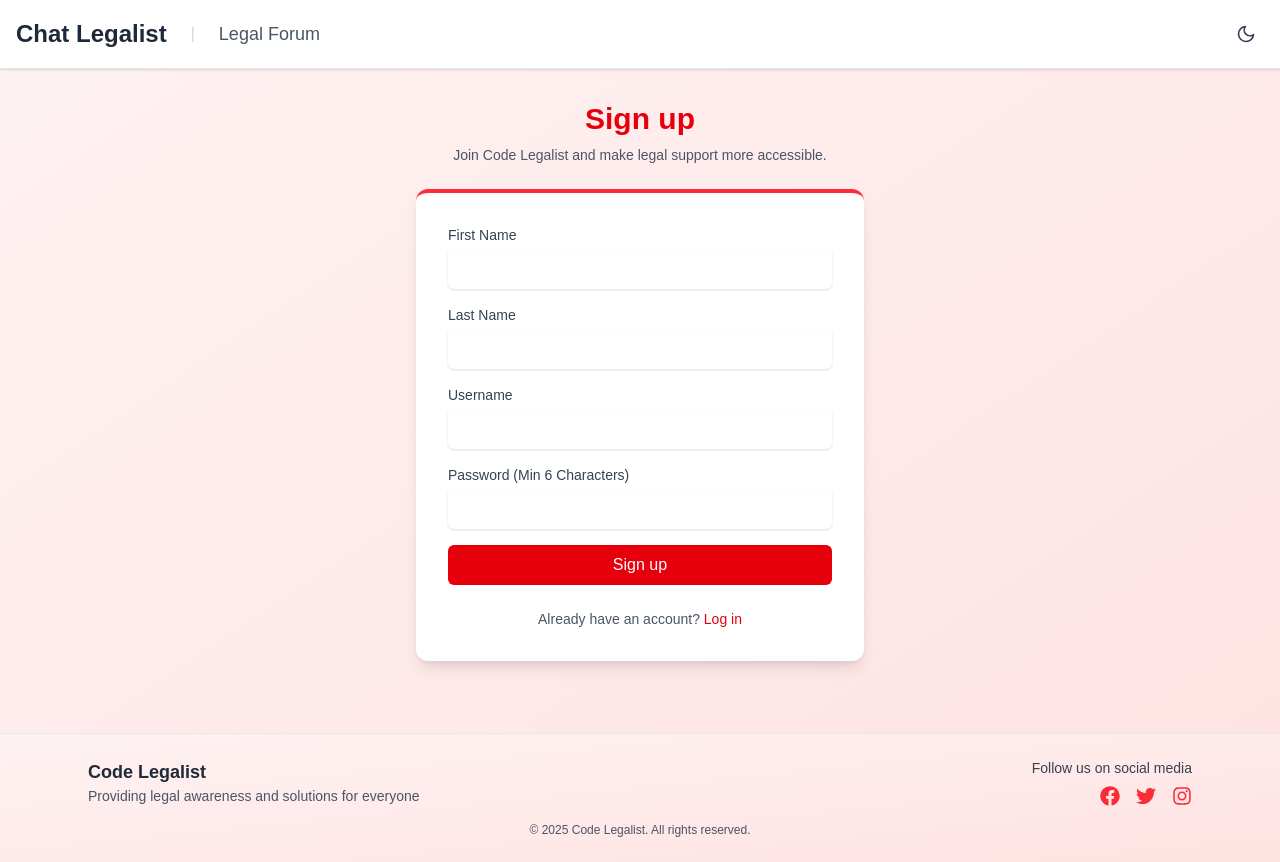
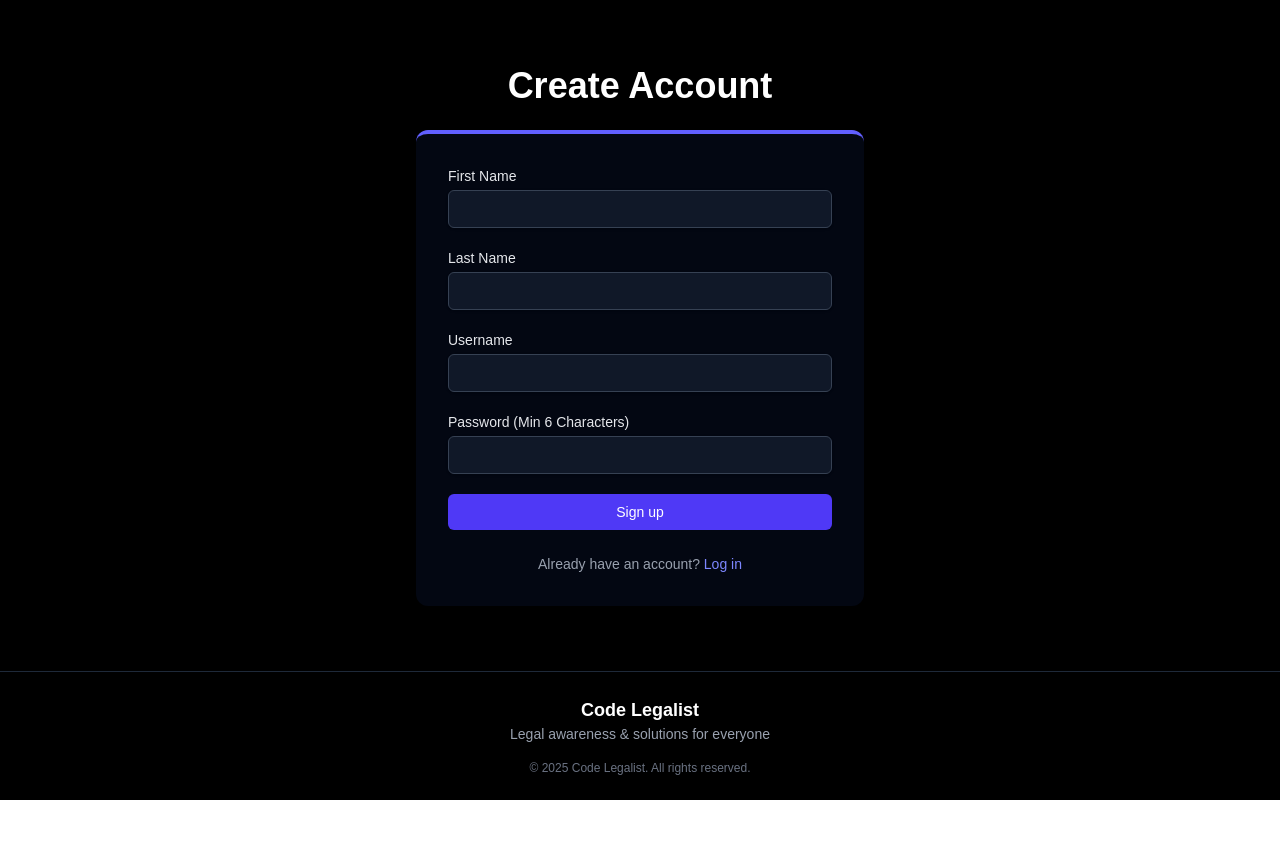
Before and after one commit to Devendra-singhh/code_legalist, a React (Vite) app in the folder forum/forum_frontend/: page /signup in a window 1280 px wide. After the commit the page ends 800 px from the top, so only its background shows below. Built offline with nearby package versions, Linux system fonts and the light colour scheme.

Commit message:
UI: Update login and signup pages - Remove social media icons and dark mode toggle - Set consistent dark theme with indigo accents - Improve form styling and error messages

```diff
--- a/forum/forum_frontend/src/components/Login.jsx
+++ b/forum/forum_frontend/src/components/Login.jsx
@@ -3,7 +3,6 @@
 import { login } from "../utils/api";
 import { ToastContainer, toast } from "react-toastify";
 import "react-toastify/dist/ReactToastify.css";
-import { FaFacebook, FaTwitter, FaInstagram } from "react-icons/fa";
 
 const Login = ({ setIsAuthenticated, setToken }) => {
   const [formData, setFormData] = useState({ username: "", password: "" });
@@ -37,19 +36,19 @@
   };
 
   return (
-    <div className="min-h-screen flex flex-col justify-between bg-gradient-to-br from-red-50 to-red-100">
+    <div className="min-h-screen flex flex-col justify-between bg-black">
       <ToastContainer />
 
       <main className="flex-grow flex items-center justify-center px-4 py-8 sm:px-6 lg:px-8">
         <div className="w-full max-w-md">
-          <h2 className="text-3xl sm:text-4xl font-bold text-center text-red-600 mb-6">
+          <h2 className="text-3xl sm:text-4xl font-bold text-center text-white mb-6">
             Welcome Back
           </h2>
 
-          <div className="bg-white shadow-lg rounded-xl p-6 sm:p-8 border-t-4 border-red-500">
+          <div className="bg-gray-950 shadow-lg rounded-xl p-6 sm:p-8 border-t-4 border-indigo-500">
             {error && (
-              <div className="mb-4 bg-red-50 border-l-4 border-red-500 p-3 rounded">
-                <p className="text-sm text-red-700">{error}</p>
+              <div className="mb-4 bg-red-900/50 border-l-4 border-red-500 p-3 rounded">
+                <p className="text-sm text-red-300">{error}</p>
               </div>
             )}
 
@@ -57,7 +56,7 @@
               <div>
                 <label
                   htmlFor="username"
-                  className="block text-sm font-medium text-gray-700"
+                  className="block text-sm font-medium text-gray-200"
                 >
                   Username
                 </label>
@@ -69,14 +68,14 @@
                   value={formData.username}
                   onChange={handleChange}
                   autoComplete="username"
-                  className="mt-1 block w-full px-4 py-2 border border-gray-300 rounded-md shadow-sm focus:ring-red-500 focus:border-red-500 text-sm"
+                  className="mt-1 block w-full px-4 py-2 border border-gray-700 rounded-md shadow-sm focus:ring-indigo-500 focus:border-indigo-500 text-sm bg-gray-900 text-white placeholder-gray-400"
                 />
               </div>
 
               <div>
                 <label
                   htmlFor="password"
-                  className="block text-sm font-medium text-gray-700"
+                  className="block text-sm font-medium text-gray-200"
                 >
                   Password
                 </label>
@@ -89,7 +88,7 @@
                   value={formData.password}
                   onChange={handleChange}
                   autoComplete="current-password"
-                  className="mt-1 block w-full px-4 py-2 border border-gray-300 rounded-md shadow-sm focus:ring-red-500 focus:border-red-500 text-sm"
+                  className="mt-1 block w-full px-4 py-2 border border-gray-700 rounded-md shadow-sm focus:ring-indigo-500 focus:border-indigo-500 text-sm bg-gray-900 text-white placeholder-gray-400"
                 />
               </div>
 
@@ -98,9 +97,9 @@
                 disabled={isLoading}
                 className={`w-full flex justify-center items-center py-2 px-4 rounded-md text-sm font-medium text-white transition ${
                   isLoading
-                    ? "bg-red-400 cursor-not-allowed"
-                    : "bg-red-600 hover:bg-red-700"
-                } focus:outline-none focus:ring-2 focus:ring-red-500`}
+                    ? "bg-indigo-400 cursor-not-allowed"
+                    : "bg-indigo-600 hover:bg-indigo-700"
+                } focus:outline-none focus:ring-2 focus:ring-indigo-500`}
               >
                 {isLoading ? (
                   <>
@@ -132,11 +131,11 @@
               </button>
             </form>
 
-            <div className="mt-6 text-center text-sm text-gray-600">
+            <div className="mt-6 text-center text-sm text-gray-400">
               Don&apos;t have an account?{" "}
               <Link
                 to="/signup"
-                className="font-medium text-red-600 hover:text-red-500"
+                className="font-medium text-indigo-400 hover:text-indigo-300"
               >
                 Sign up
               </Link>
@@ -145,30 +144,15 @@
         </div>
       </main>
 
-      <footer className="bg-gradient-to-br from-red-50 to-red-100 border-t border-gray-200 py-6">
-        <div className="max-w-7xl mx-auto px-4 sm:px-6 flex flex-col md:flex-row justify-between items-center gap-4">
-          <div className="text-center md:text-left">
-            <h4 className="text-lg font-semibold text-gray-800">Code Legalist</h4>
-            <p className="text-sm text-gray-600">Legal awareness & solutions for everyone</p>
-          </div>
-
-          <div className="text-center md:text-right">
-            <p className="text-sm text-gray-700 mb-2">Follow us</p>
-            <div className="flex justify-center md:justify-end gap-4 text-red-500">
-              <a href="#" aria-label="Facebook" className="hover:text-red-700">
-                <FaFacebook size={20} />
-              </a>
-              <a href="#" aria-label="Twitter" className="hover:text-red-700">
-                <FaTwitter size={20} />
-              </a>
-              <a href="#" aria-label="Instagram" className="hover:text-red-700">
-                <FaInstagram size={20} />
-              </a>
-            </div>
+      <footer className="bg-black border-t border-gray-800 py-6">
+        <div className="max-w-7xl mx-auto px-4 sm:px-6">
+          <div className="text-center">
+            <h4 className="text-lg font-semibold text-white">Code Legalist</h4>
+            <p className="text-sm text-gray-400">Legal awareness & solutions for everyone</p>
           </div>
         </div>
 
-        <div className="mt-4 text-center text-xs text-gray-600">
+        <div className="mt-4 text-center text-xs text-gray-500">
           &copy; {new Date().getFullYear()} Code Legalist. All rights reserved.
         </div>
       </footer>
--- a/forum/forum_frontend/src/components/Signup.jsx
+++ b/forum/forum_frontend/src/components/Signup.jsx
@@ -1,10 +1,8 @@
-import { useState, useEffect } from "react";
+import { useState } from "react";
 import { useNavigate, Link } from "react-router-dom";
 import { signup } from "../utils/api";
 import { ToastContainer, toast } from "react-toastify";
 import "react-toastify/dist/ReactToastify.css";
-import { FaFacebook, FaTwitter, FaInstagram } from "react-icons/fa";
-import { FiSun, FiMoon } from "react-icons/fi";
 
 const Signup = ({ setIsAuthenticated, setToken }) => {
   const [formData, setFormData] = useState({
@@ -15,23 +13,7 @@
   });
   const [error, setError] = useState("");
   const [isLoading, setIsLoading] = useState(false);
-  const [darkMode, setDarkMode] = useState(false);
   const navigate = useNavigate();
-
-  // Effect to initialize dark mode from system preference
-  useEffect(() => {
-    const isDark = window.matchMedia('(prefers-color-scheme: dark)').matches;
-    setDarkMode(isDark);
-  }, []);
-
-  // Effect to apply dark mode class to html element
-  useEffect(() => {
-    if (darkMode) {
-      document.documentElement.classList.add('dark');
-    } else {
-      document.documentElement.classList.remove('dark');
-    }
-  }, [darkMode]);
 
   const handleChange = (e) =>
     setFormData({ ...formData, [e.target.name]: e.target.value });
@@ -66,77 +48,28 @@
   };
 
   return (
-    <div className={`min-h-screen flex flex-col transition-colors duration-300 ${
-      darkMode ? 'bg-gray-900 text-gray-100' : 'bg-gradient-to-br from-red-50 to-red-100 text-gray-900'
-    }`}>
+    <div className="min-h-screen flex flex-col justify-between bg-black">
       <ToastContainer />
 
-      {/* Header with Dark Mode Toggle */}
-      <header className={`sticky top-0 z-50 shadow-sm transition-colors duration-300 ${
-        darkMode ? 'bg-gray-800 border-b border-gray-700' : 'bg-white border-b border-gray-200'
-      }`}>
-        <div className="max-w-7xl mx-auto px-4 py-4">
-          <div className="flex justify-between items-center">
-            <div className="flex items-center space-x-6">
-              <h1 className={`text-2xl font-bold ${darkMode ? 'text-white' : 'text-gray-800'}`}>
-                Chat Legalist
-              </h1>
-              <span className="text-gray-300">|</span>
-              <span className={`text-lg ${darkMode ? 'text-gray-300' : 'text-gray-600'}`}>
-                Legal Forum
-              </span>
-            </div>
+      <main className="flex-grow flex items-center justify-center px-4 py-8 sm:px-6 lg:px-8">
+        <div className="w-full max-w-md">
+          <h2 className="text-3xl sm:text-4xl font-bold text-center text-white mb-6">
+            Create Account
+          </h2>
 
-            {/* Dark Mode Toggle */}
-            <button
-              onClick={() => setDarkMode(!darkMode)}
-              className={`p-2 rounded-full transition duration-300 flex items-center justify-center ${
-                darkMode
-                  ? 'hover:bg-gray-700'
-                  : 'hover:bg-gray-100'
-              }`}
-              aria-label="Toggle dark mode"
-            >
-              {darkMode ? (
-                <FiSun size={20} className="text-yellow-300" />
-              ) : (
-                <FiMoon size={20} className="text-gray-700" />
-              )}
-            </button>
-          </div>
-        </div>
-      </header>
-
-      <div className="flex-grow flex flex-col justify-center px-4 py-8 sm:px-6 lg:px-8">
-        <div className="sm:mx-auto sm:w-full sm:max-w-md">
-          <h2 className={`text-center text-3xl font-extrabold ${
-            darkMode ? 'text-red-400' : 'text-red-600'
-          }`}>Sign up</h2>
-          <p className={`mt-2 text-center text-sm ${
-            darkMode ? 'text-gray-300' : 'text-gray-600'
-          }`}>
-            Join Code Legalist and make legal support more accessible.
-          </p>
-        </div>
-
-        <div className="mt-6 sm:mx-auto sm:w-full sm:max-w-md">
-          <div className={`shadow-lg rounded-xl p-6 sm:p-8 border-t-4 border-red-500 ${
-            darkMode ? 'bg-gray-800' : 'bg-white'
-          }`}>
+          <div className="bg-gray-950 shadow-lg rounded-xl p-6 sm:p-8 border-t-4 border-indigo-500">
             {error && (
-              <div className="mb-4 bg-red-50 border-l-4 border-red-500 p-3 text-red-700 text-sm">
-                {error}
+              <div className="mb-4 bg-red-900/50 border-l-4 border-red-500 p-3 rounded">
+                <p className="text-sm text-red-300">{error}</p>
               </div>
             )}
 
-            <form className="space-y-4" onSubmit={handleSubmit}>
+            <form className="space-y-5" onSubmit={handleSubmit}>
               {["firstName", "lastName", "username", "password"].map((field) => (
                 <div key={field}>
                   <label
                     htmlFor={field}
-                    className={`block text-sm font-medium ${
-                      darkMode ? 'text-gray-200' : 'text-gray-700'
-                    } capitalize`}
+                    className="block text-sm font-medium text-gray-200 capitalize"
                   >
                     {field === "password"
                       ? "Password (min 6 characters)"
@@ -161,12 +94,7 @@
                         ? "family-name"
                         : field
                     }
-                    className={`mt-1 block w-full px-3 py-2 rounded-md shadow-sm
-                      focus:ring-red-500 focus:border-red-500 text-sm sm:text-base
-                      ${darkMode
-                        ? 'bg-gray-700 border-gray-600 text-white placeholder-gray-400'
-                        : 'bg-white border-gray-300 text-gray-900 placeholder-gray-500'
-                      }`}
+                    className="mt-1 block w-full px-4 py-2 border border-gray-700 rounded-md shadow-sm focus:ring-indigo-500 focus:border-indigo-500 text-sm bg-gray-900 text-white placeholder-gray-400"
                   />
                 </div>
               ))}
@@ -174,9 +102,11 @@
               <button
                 type="submit"
                 disabled={isLoading}
-                className={`w-full flex justify-center items-center py-2 px-4 rounded-md text-sm sm:text-base font-medium text-white ${
-                  isLoading ? "bg-red-400" : "bg-red-600 hover:bg-red-700"
-                } focus:outline-none focus:ring-2 focus:ring-red-500`}
+                className={`w-full flex justify-center items-center py-2 px-4 rounded-md text-sm font-medium text-white transition ${
+                  isLoading
+                    ? "bg-indigo-400 cursor-not-allowed"
+                    : "bg-indigo-600 hover:bg-indigo-700"
+                } focus:outline-none focus:ring-2 focus:ring-indigo-500`}
               >
                 {isLoading ? (
                   <>
@@ -186,7 +116,14 @@
                       fill="none"
                       viewBox="0 0 24 24"
                     >
-                      <circle className="opacity-25" cx="12" cy="12" r="10" stroke="currentColor" strokeWidth="4" />
+                      <circle
+                        className="opacity-25"
+                        cx="12"
+                        cy="12"
+                        r="10"
+                        stroke="currentColor"
+                        strokeWidth="4"
+                      />
                       <path
                         className="opacity-75"
                         fill="currentColor"
@@ -201,62 +138,28 @@
               </button>
             </form>
 
-            <div className={`mt-6 text-center text-sm ${
-              darkMode ? 'text-gray-300' : 'text-gray-600'
-            }`}>
+            <div className="mt-6 text-center text-sm text-gray-400">
               Already have an account?{" "}
-              <Link to="/" className={`font-medium ${
-                darkMode ? 'text-red-400 hover:text-red-300' : 'text-red-600 hover:text-red-500'
-              }`}>
+              <Link
+                to="/login"
+                className="font-medium text-indigo-400 hover:text-indigo-300"
+              >
                 Log in
               </Link>
             </div>
           </div>
         </div>
-      </div>
+      </main>
 
-      <footer className={`border-t py-6 mt-10 transition-colors duration-300 ${
-        darkMode
-          ? 'bg-gray-800 border-gray-700'
-          : 'bg-gradient-to-br from-red-50 to-red-100 border-gray-200'
-      }`}>
-        <div className="max-w-6xl mx-auto px-4 sm:px-6 flex flex-col md:flex-row justify-between items-center">
-          <div className="text-center md:text-left mb-4 md:mb-0">
-            <h4 className={`text-lg font-bold ${
-              darkMode ? 'text-white' : 'text-gray-800'
-            }`}>Code Legalist</h4>
-            <p className={`text-sm ${
-              darkMode ? 'text-gray-300' : 'text-gray-600'
-            }`}>
-              Providing legal awareness and solutions for everyone
-            </p>
-          </div>
-          <div className="text-center md:text-right">
-            <p className={`text-sm mb-2 ${
-              darkMode ? 'text-gray-300' : 'text-gray-700'
-            }`}>Follow us on social media</p>
-            <div className="flex justify-center md:justify-end space-x-4">
-              <a href="#" aria-label="Facebook" className={`${
-                darkMode ? 'text-red-400 hover:text-red-300' : 'text-red-500 hover:text-red-700'
-              }`}>
-                <FaFacebook size={20} />
-              </a>
-              <a href="#" aria-label="Twitter" className={`${
-                darkMode ? 'text-red-400 hover:text-red-300' : 'text-red-500 hover:text-red-700'
-              }`}>
-                <FaTwitter size={20} />
-              </a>
-              <a href="#" aria-label="Instagram" className={`${
-                darkMode ? 'text-red-400 hover:text-red-300' : 'text-red-500 hover:text-red-700'
-              }`}>
-                <FaInstagram size={20} />
-              </a>
-            </div>
+      <footer className="bg-black border-t border-gray-800 py-6">
+        <div className="max-w-7xl mx-auto px-4 sm:px-6">
+          <div className="text-center">
+            <h4 className="text-lg font-semibold text-white">Code Legalist</h4>
+            <p className="text-sm text-gray-400">Legal awareness & solutions for everyone</p>
           </div>
         </div>
-        <div className={`mt-4 text-center text-xs ${
-          darkMode ? 'text-gray-400' : 'text-gray-600'
-        }`}>
+
+        <div className="mt-4 text-center text-xs text-gray-500">
           &copy; {new Date().getFullYear()} Code Legalist. All rights reserved.
         </div>
       </footer>
```
